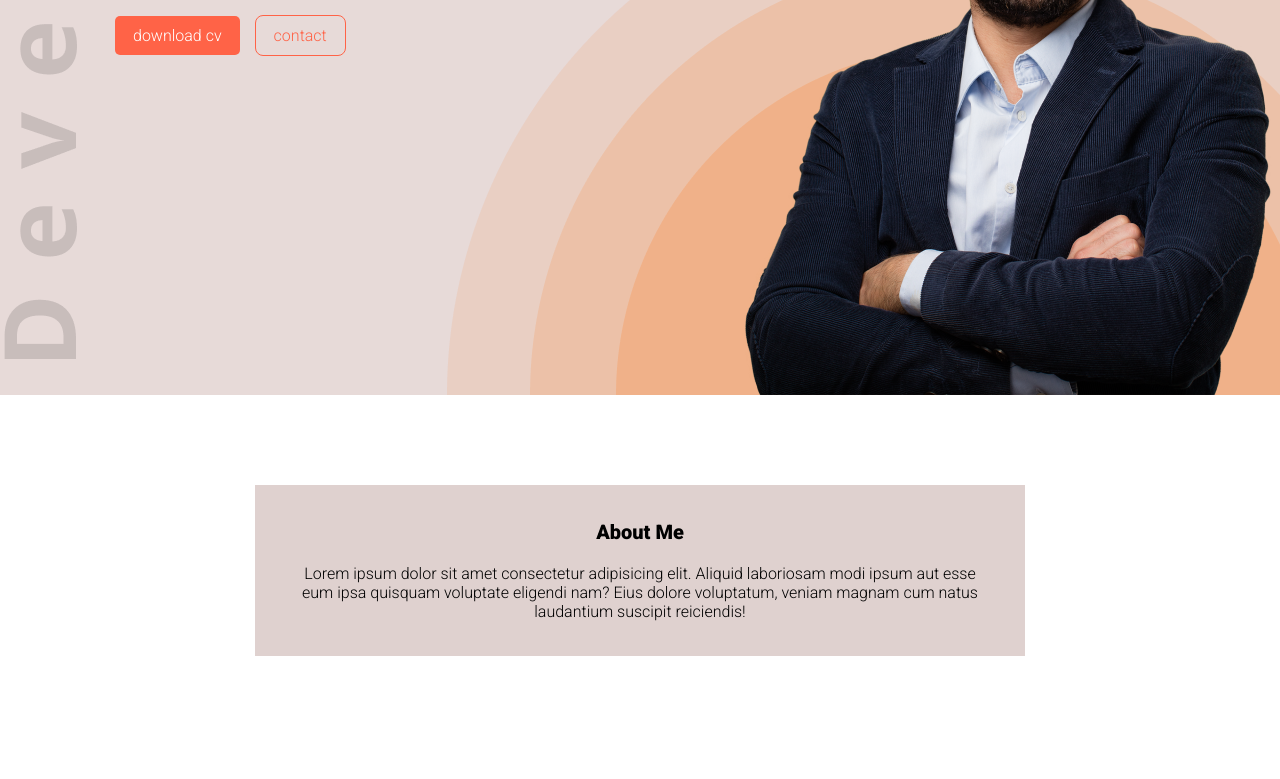
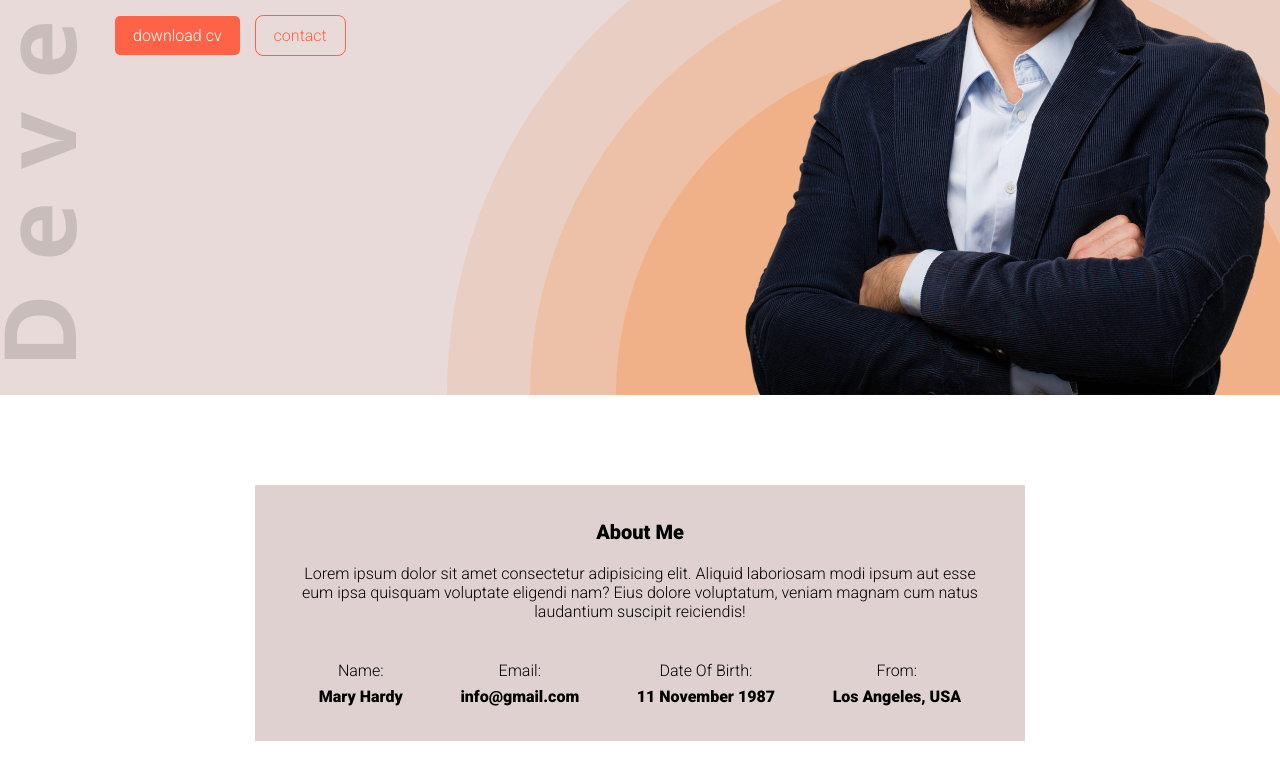
Before and after one commit to CHINMOY-DEY-CINI/webdev, a plain HTML site: page index.html in a window 1280 px wide. Shown: the part 439-1218 px from the top of the page. Before the commit the page ends 1185 px from the top, so only its background shows below. Drawn offline with Linux system fonts and the light colour scheme.

Commit message:
About-Me

```diff
--- a/index.html
+++ b/index.html
@@ -46,7 +46,14 @@
                 <div class="about-section">
                     <h4>About Me</h4>
                     <p>Lorem ipsum dolor sit amet consectetur adipisicing elit. Aliquid laboriosam modi ipsum aut esse eum ipsa quisquam voluptate eligendi nam? Eius dolore voluptatum, veniam magnam cum natus laudantium suscipit reiciendis!</p>
+                    <ul>
+                        <li>Name: <a href="">Mary Hardy</a></li>
+                        <li>Email: <a href="">info@gmail.com</a></li>
+                        <li>Date Of Birth: <a href="">11 November 1987</a></li>
+                        <li>From: <a href="">Los Angeles, USA</a></li>
+                    </ul>
                 </div>
+
             </div>
         </section>
    </Main>
--- a/style.css
+++ b/style.css
@@ -141,3 +141,23 @@ nav ul li a{
     font-size:20px;
     margin-bottom:20px;
 }
+
+.about-section ul{
+    display:flex;
+    align-items: center;
+    justify-content: space-around;
+    margin-top:40px;
+}
+
+.about-section ul li{
+    list-style:none;
+    display:flex;
+    flex-direction: column;
+}
+
+.about-section a{
+    text-decoration: none;
+    margin-top:7px;
+    font-weight:900;
+    color: black;
+}
```
